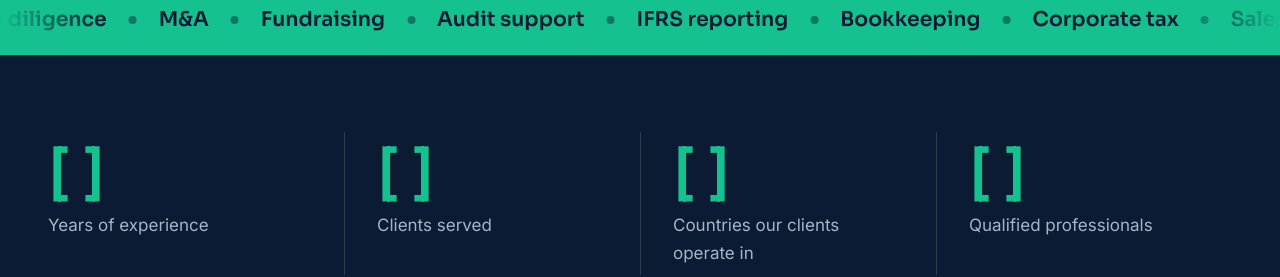
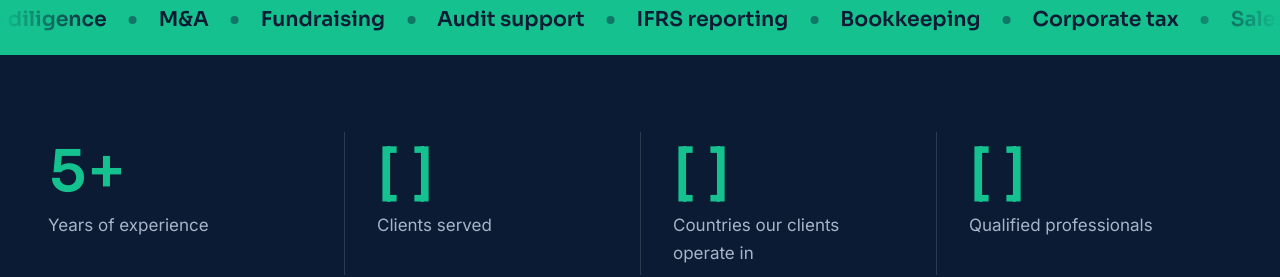
Before and after one commit to faseh980/My-first-website, a plain HTML site: page index.html in a window 1280 px wide. Shown: the part 4180-4457 px from the top of the page. Drawn offline with Linux system fonts and the light colour scheme.

Commit message:
Home highlights: 5+ years of experience
Co-Authored-By: Claude Opus 5.5 <noreply@anthropic.com>
Claude-Session: https://claude.ai/code/session_01HpD3pcAv3o8eLuG8QuXvZ2

```diff
--- a/index.html
+++ b/index.html
@@ -171,7 +171,7 @@
 <section class="section tight bg-ink on-ink" aria-label="Firm highlights">
   <div class="wrap">
     <div class="stats-grid" data-stagger>
-      <div class="stat"><strong data-count="" data-suffix="+">[ ]</strong><span>Years of experience</span></div>
+      <div class="stat"><strong data-count="5" data-suffix="+">5+</strong><span>Years of experience</span></div>
       <div class="stat"><strong data-count="" data-suffix="+">[ ]</strong><span>Clients served</span></div>
       <div class="stat"><strong data-count="" data-suffix="">[ ]</strong><span>Countries our clients operate in</span></div>
       <div class="stat"><strong data-count="" data-suffix="+">[ ]</strong><span>Qualified professionals</span></div>
```
